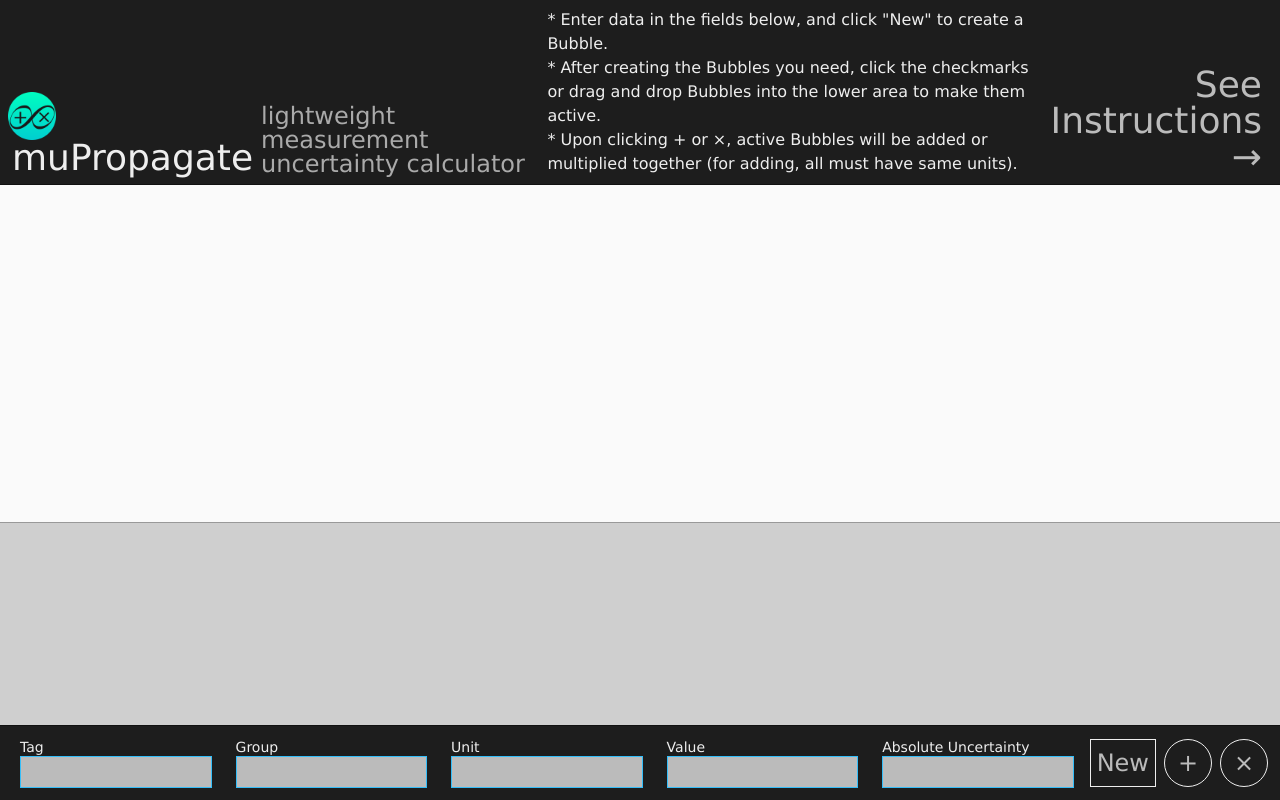
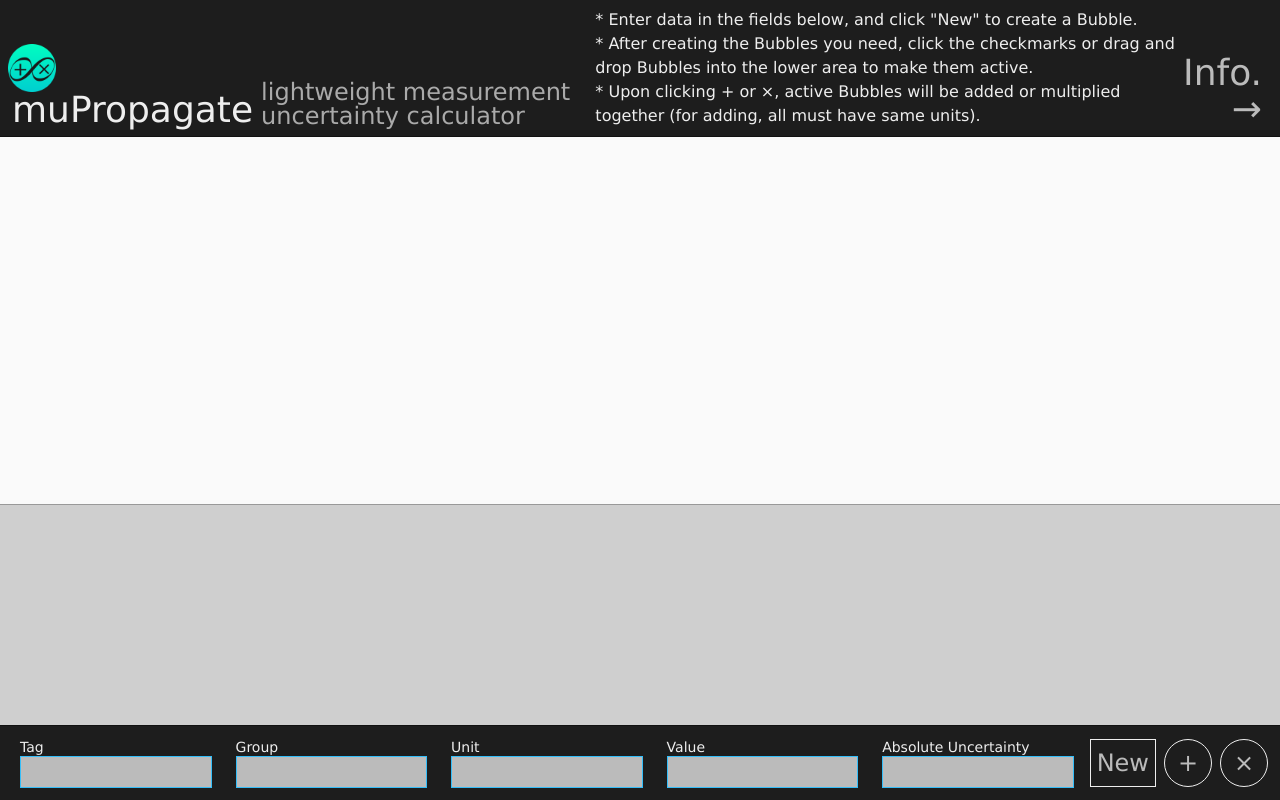
Before and after one commit to rfairley/muPropagate, a plain HTML site: page index.html in a window 1280 px wide. Drawn offline with nearby package versions, Linux system fonts and the light colour scheme.

Commit message:
Shortened info. button

```diff
--- a/index.html
+++ b/index.html
@@ -25,7 +25,7 @@
           * After creating the Bubbles you need, click the checkmarks or drag and drop Bubbles into the lower area to make them active.<br>
           * Upon clicking + or ×, active Bubbles will be added or multiplied together (for adding, all must have same units).
         </p>
-        <button class="header-arrow hover-grow" id="info-arrow" type="button">See Instructions →</button>
+        <button class="header-arrow hover-grow" id="info-arrow" type="button">Info. →</button>
       </div>
 
       <div class="tray-area" id="tray-all">
```
